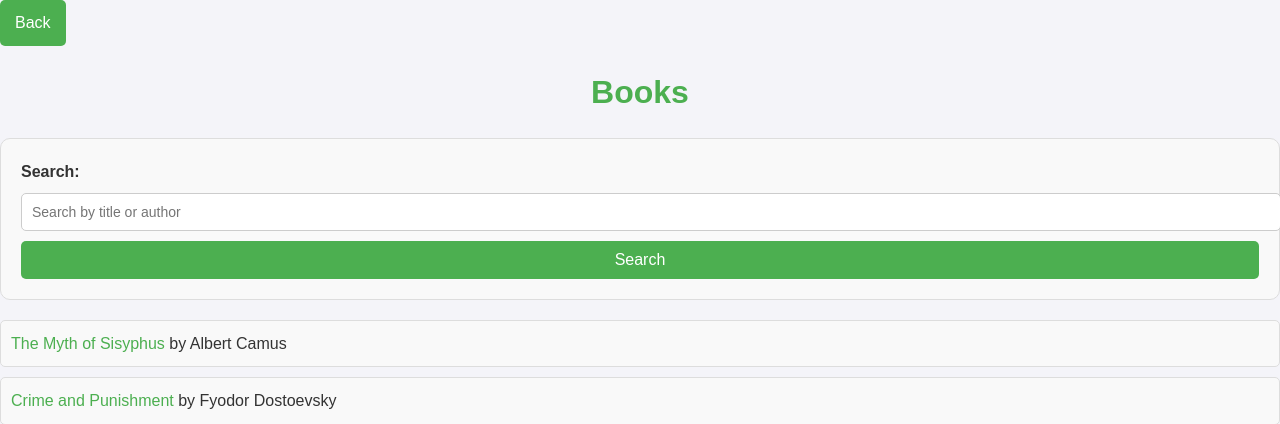
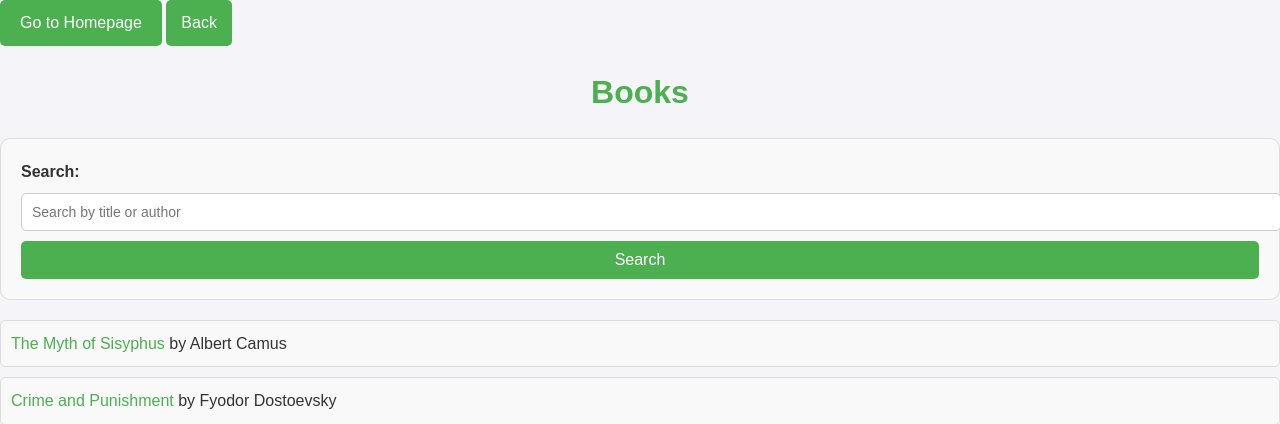
Before and after one commit to chwangbu/cs412_final_project, a Django app: page /project/books/ in a window 1280 px wide. Shown: the top 424 px of the page. Run offline with Django 4.2, Linux system fonts and the light colour scheme; data comes from the database, SQL or seed files in the repository; both versions use the stored data as it was after the commit.

Commit message:
Added a back to homebutton for better navigation

```diff
--- a/project/static/project/css/styles.css
+++ b/project/static/project/css/styles.css
@@ -172,3 +172,21 @@ footer a {
     color: white;
     text-decoration: underline;
 }
+
+.home-button {
+    display: inline-block;
+    background-color: #4CAF50;
+    color: white;
+    text-decoration: none;
+    padding: 10px 20px;
+    font-size: 16px;
+    border-radius: 5px;
+    border: none;
+    text-align: center;
+    cursor: pointer;
+    transition: background-color 0.3s ease;
+}
+
+.home-button:hover {
+    background-color: #388E3C;
+}
--- a/project/templates/project/book_confirm_delete.html
+++ b/project/templates/project/book_confirm_delete.html
@@ -6,6 +6,7 @@
     <link rel="stylesheet" type="text/css" href="{% static 'project/css/styles.css' %}">
 </head>
 <body>
+    <a href="{% url 'homepage' %}" class="home-button">Go to Homepage</a>
     <a href="javascript:history.back()" class="back-button">Back</a>
     <h1>Are you sure you want to delete "{{ object.title }}"?</h1>
     <form method="post">
--- a/project/templates/project/book_detail.html
+++ b/project/templates/project/book_detail.html
@@ -6,6 +6,7 @@
     <link rel="stylesheet" type="text/css" href="{% static 'project/css/styles.css' %}">
 </head>
 <body>
+    <a href="{% url 'homepage' %}" class="home-button">Go to Homepage</a>
     <a href="javascript:history.back()" class="back-button">Back</a>
     <h1>{{ object.title }}</h1>
     <p>Author: {{ object.author }}</p>
--- a/project/templates/project/book_form.html
+++ b/project/templates/project/book_form.html
@@ -6,6 +6,7 @@
     <link rel="stylesheet" type="text/css" href="{% static 'project/css/styles.css' %}">
 </head>
 <body>
+    <a href="{% url 'homepage' %}" class="home-button">Go to Homepage</a>
     <a href="javascript:history.back()" class="back-button">Back</a>
     <h1>{{ view.action }} Book</h1>
     <form method="post">
--- a/project/templates/project/book_list.html
+++ b/project/templates/project/book_list.html
@@ -6,6 +6,7 @@
     <link rel="stylesheet" type="text/css" href="{% static 'project/css/styles.css' %}">
 </head>
 <body>
+    <a href="{% url 'homepage' %}" class="home-button">Go to Homepage</a>
     <a href="javascript:history.back()" class="back-button">Back</a>
     <h1>Books</h1>
     <form method="get">
--- a/project/templates/project/meeting_confirm_delete.html
+++ b/project/templates/project/meeting_confirm_delete.html
@@ -6,6 +6,7 @@
     <link rel="stylesheet" type="text/css" href="{% static 'project/css/styles.css' %}">
 </head>
 <body>
+    <a href="{% url 'homepage' %}" class="home-button">Go to Homepage</a>
     <a href="javascript:history.back()" class="back-button">Back</a>
     <h1>Are you sure you want to delete this meeting?</h1>
     <form method="post">
--- a/project/templates/project/meeting_detail.html
+++ b/project/templates/project/meeting_detail.html
@@ -6,6 +6,7 @@
     <link rel="stylesheet" type="text/css" href="{% static 'project/css/styles.css' %}">
 </head>
 <body>
+    <a href="{% url 'homepage' %}" class="home-button">Go to Homepage</a>
     <a href="javascript:history.back()" class="back-button">Back</a>
     <h1>Meeting on {{ object.date }}</h1>
     <p><strong>Location:</strong> {{ object.location }}</p>
--- a/project/templates/project/meeting_form.html
+++ b/project/templates/project/meeting_form.html
@@ -6,6 +6,7 @@
     <link rel="stylesheet" type="text/css" href="{% static 'project/css/styles.css' %}">
 </head>
 <body>
+    <a href="{% url 'homepage' %}" class="home-button">Go to Homepage</a>
     <a href="javascript:history.back()" class="back-button">Back</a>
     <h1>{{ view.action }} Meeting</h1>
     <form method="post">
--- a/project/templates/project/meeting_list.html
+++ b/project/templates/project/meeting_list.html
@@ -6,6 +6,7 @@
     <link rel="stylesheet" type="text/css" href="{% static 'project/css/styles.css' %}">
 </head>
 <body>
+    <a href="{% url 'homepage' %}" class="home-button">Go to Homepage</a>
     <a href="javascript:history.back()" class="back-button">Back</a>
     <h1>Meetings</h1>
     <ul>
--- a/project/templates/project/member_confirm_delete.html
+++ b/project/templates/project/member_confirm_delete.html
@@ -6,6 +6,7 @@
     <link rel="stylesheet" type="text/css" href="{% static 'project/css/styles.css' %}">
 </head>
 <body>
+    <a href="{% url 'homepage' %}" class="home-button">Go to Homepage</a>
     <a href="javascript:history.back()" class="back-button">Back</a>
     <h1>Are you sure you want to delete "{{ object.name }}"?</h1>
     <form method="post">
--- a/project/templates/project/member_detail.html
+++ b/project/templates/project/member_detail.html
@@ -6,6 +6,7 @@
     <link rel="stylesheet" type="text/css" href="{% static 'project/css/styles.css' %}">
 </head>
 <body>
+    <a href="{% url 'homepage' %}" class="home-button">Go to Homepage</a>
     <a href="javascript:history.back()" class="back-button">Back</a>
     <h1>{{ object.name }}</h1>
     <p>Email: {{ object.email }}</p>
--- a/project/templates/project/member_form.html
+++ b/project/templates/project/member_form.html
@@ -6,6 +6,7 @@
     <link rel="stylesheet" type="text/css" href="{% static 'project/css/styles.css' %}">
 </head>
 <body>
+    <a href="{% url 'homepage' %}" class="home-button">Go to Homepage</a>
     <a href="javascript:history.back()" class="back-button">Back</a>
     <h1>{{ view.action }} Member</h1>
     <form method="post">
--- a/project/templates/project/member_list.html
+++ b/project/templates/project/member_list.html
@@ -6,6 +6,7 @@
     <link rel="stylesheet" type="text/css" href="{% static 'project/css/styles.css' %}">
 </head>
 <body>
+    <a href="{% url 'homepage' %}" class="home-button">Go to Homepage</a>
     <a href="javascript:history.back()" class="back-button">Back</a>
     <h1>Members</h1>
     <form method="get">
--- a/project/templates/project/reading_progress_form.html
+++ b/project/templates/project/reading_progress_form.html
@@ -6,6 +6,7 @@
     <link rel="stylesheet" type="text/css" href="{% static 'project/css/styles.css' %}">
 </head>
 <body>
+    <a href="{% url 'homepage' %}" class="home-button">Go to Homepage</a>
     <a href="javascript:history.back()" class="back-button">Back</a>
     <h1>{{ view.action }} Reading Progress</h1>
     <form method="post">
--- a/project/templates/project/reading_progress_list.html
+++ b/project/templates/project/reading_progress_list.html
@@ -6,6 +6,7 @@
     <link rel="stylesheet" type="text/css" href="{% static 'project/css/styles.css' %}">
 </head>
 <body>
+    <a href="{% url 'homepage' %}" class="home-button">Go to Homepage</a>
     <a href="javascript:history.back()" class="back-button">Back</a>
     <h1>Reading Progress</h1>
     <ul>
```
Also changed, not shown: db.sqlite3.
